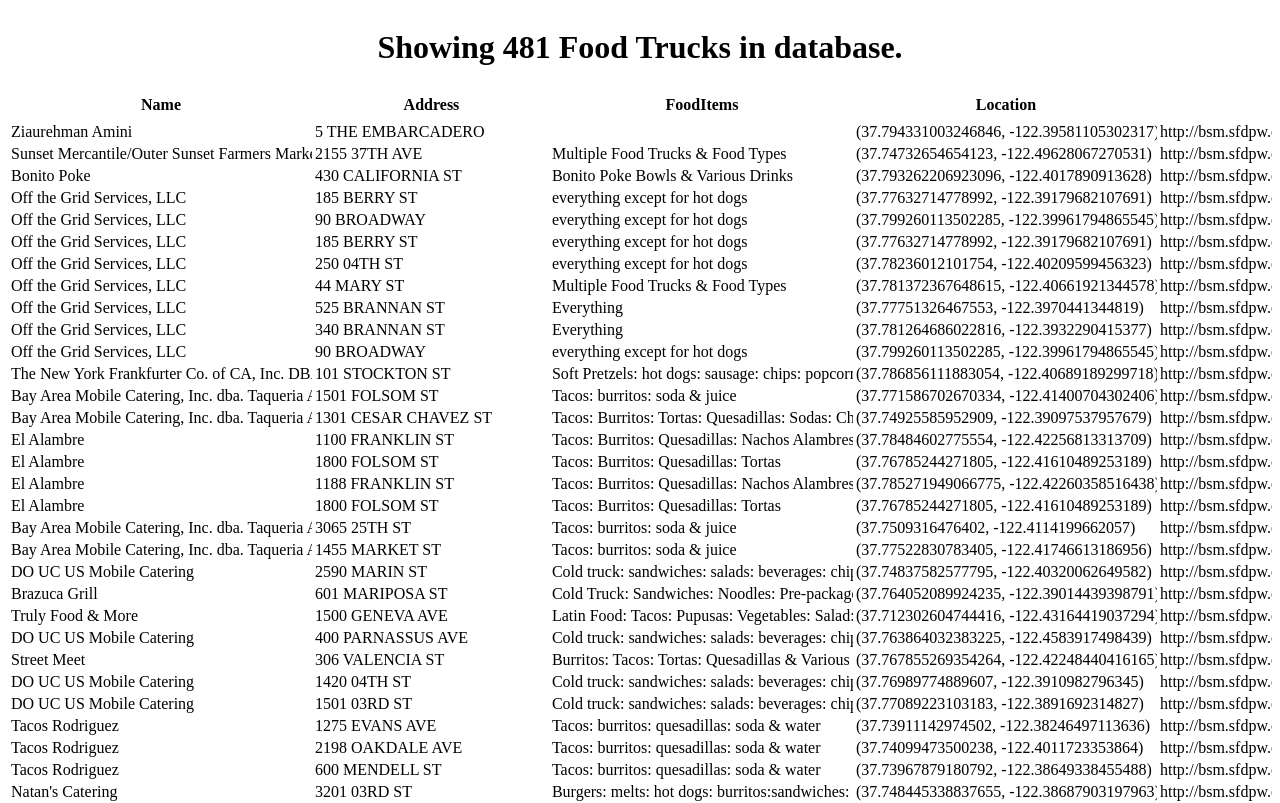
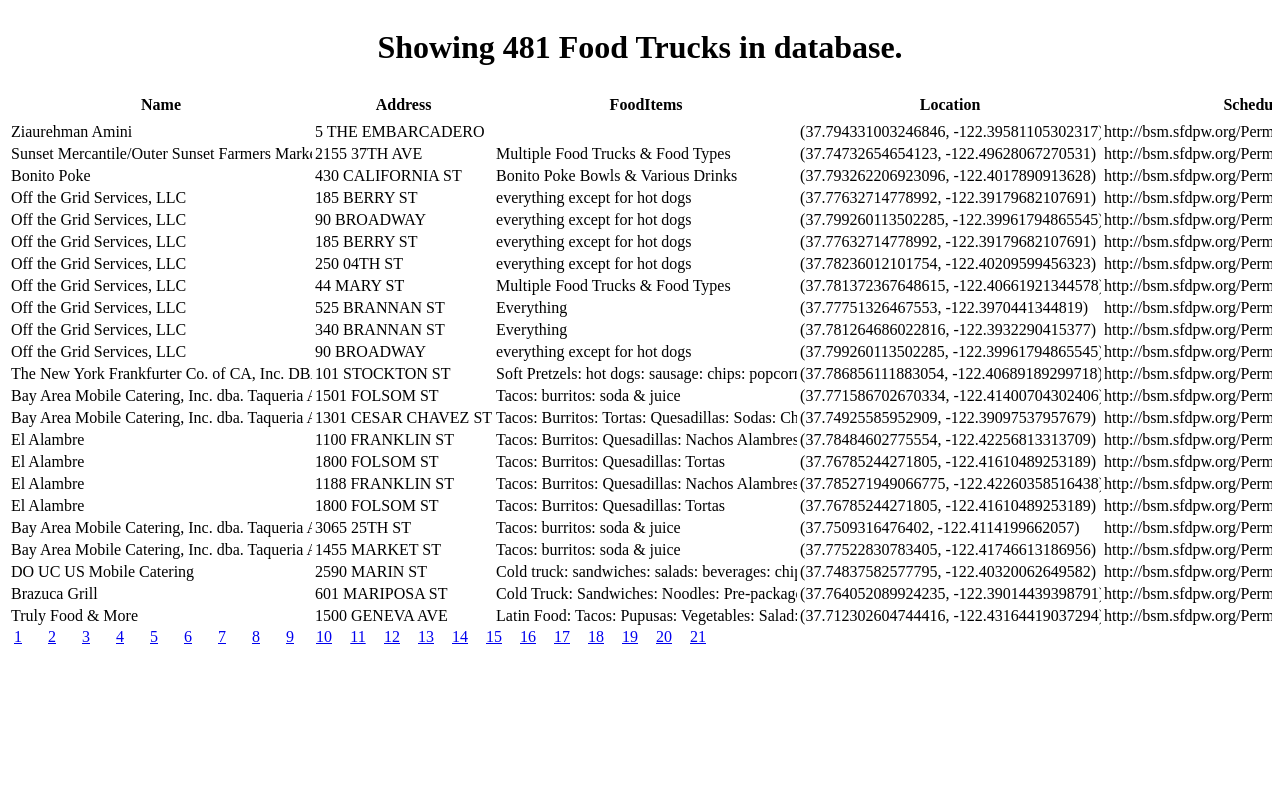
Before and after one commit to SincerelyBrittany/FreeformAssignment-FoodTrucks, a React (Create React App) app: page / in a window 1280 px wide. Shown: the top 803 px of the page. Built offline with nearby package versions, Linux system fonts and the light colour scheme.

Commit message:
adds pagination

```diff
--- a/src/App.js
+++ b/src/App.js
@@ -1,18 +1,19 @@
 import React, { useState, useEffect } from "react";
 import Data from "./data/Mobile_Food_Facility_Permit.csv";
 import Papa from "papaparse";
+import { paginate } from "./utils/paginate";
+import Pagination from "./components/pagination";
+
 import {
   Container,
   Table,
   Thead,
   Tbody,
-  Tfoot,
   Tr,
   Th,
   Td,
   Flex,
   Box,
-  HStack,
   TableCaption,
   TableContainer,
 } from "@chakra-ui/react";
@@ -20,6 +21,8 @@
 function App() {
   const [isDataLoading, setDataLoading] = React.useState(false);
   const [data, setData] = useState([]);
+  const [pageSize, setPageSize] = React.useState(23);
+  const [currentPage, setcurrentPage] = React.useState(1);
 
   const fetchData = async () => {
     const response = await fetch(Data);
@@ -40,16 +43,33 @@
     fetchData();
   }, []);
 
-  console.log(data);
+  const handlePageChange = (pageNum) => {
+    setcurrentPage(pageNum);
+  };
+
+  const filtered = data;
+
+  if (data && data.length === 0) return <p> There are no data </p>;
+
+  const paginatedTrucks = paginate(data, currentPage, pageSize);
+
   return (
     <div className="App">
       {isDataLoading ? (
         <h1> loading </h1>
       ) : (
-        <Container maxW="1xl" bg="blue.600" centerContent>
+        <Container maxW="2xl" bg="blue.600" centerContent>
           <h1> Showing {data.length} Food Trucks in database.</h1>
           <TableContainer>
-            <Table variant="simple" overflow="scroll" size="sm" maxWidth="1">
+            <Table variant="simple" overflow="scroll" size="sm" maxWidth="10">
+              <TableCaption>
+                <Pagination
+                  itemsCount={filtered.length}
+                  pageSize={pageSize}
+                  onPageChange={handlePageChange}
+                  currentPage={currentPage}
+                />
+              </TableCaption>
               <Thead>
                 <Tr
                   style={{
@@ -65,8 +85,8 @@
                 </Tr>
               </Thead>
               <Tbody>
-                {data.length !== 0 &&
-                  data.map((row, index) => (
+                {paginatedTrucks.length !== 0 &&
+                  paginatedTrucks.map((row, index) => (
                     <Tr>
                       <Td overflow="scroll" size="md" maxWidth="300px">
                         {row.Applicant}
@@ -92,7 +112,6 @@
             </Table>
           </TableContainer>
         </Container>
-        // </Flex>
       )}
     </div>
   );
--- /dev/null
+++ b/src/components/pagination.jsx
@@ -0,0 +1,54 @@
+import React from "react";
+import _ from "lodash"; // optimized underscore library
+import PropTypes from "prop-types";
+import { Stack, HStack, VStack, Box } from "@chakra-ui/react";
+
+const anchorStyle = { cursor: "pointer", boxShadow: "none" };
+
+const Pagination = ({ itemsCount, pageSize, currentPage, onPageChange }) => {
+  // calculate required pagination numbers
+  const pagesCount = Math.ceil(itemsCount / pageSize);
+  // if pagesCount equals 1 don't show pagination
+  if (pagesCount === 1) return null;
+  // create an array of required pagination numbers using lodash
+  const pages = _.range(1, pagesCount + 1);
+
+  return (
+    <Stack direction={["row", "row"]} spacing="14px" centerContent>
+      {pages.map((page) => {
+        return (
+          <Box
+            centerContent
+            w="20px"
+            h="20px"
+            // bg="grey"
+            color="black"
+            key={page}
+            className={page !== currentPage ? "page-item" : "page-item active"}
+          >
+            <a
+              className="page-link"
+              style={anchorStyle}
+              href="/#"
+              onClick={(event) => {
+                onPageChange(page);
+                event.preventDefault();
+              }}
+            >
+              {page}
+            </a>
+          </Box>
+        );
+      })}
+    </Stack>
+  );
+};
+
+Pagination.propTypes = {
+  itemsCount: PropTypes.number.isRequired,
+  pageSize: PropTypes.number.isRequired,
+  currentPage: PropTypes.number.isRequired,
+  onPageChange: PropTypes.func.isRequired,
+};
+
+export default Pagination;
--- /dev/null
+++ b/src/utils/paginate.js
@@ -0,0 +1,22 @@
+import _ from "lodash";
+
+export function paginate(items, currentPage, pageSize) {
+  // calculate array start index to begin slicing from
+  const startIndex = (currentPage - 1) * pageSize;
+  // convert items array to a lodash wrapper
+  return (
+    _(items)
+      // slice items array starting from startIndex number
+      .slice(startIndex)
+      // grab always 4 items from the array
+      .take(pageSize)
+      // convert again to regular array
+      .value()
+  );
+}
+
+// It basically reads "For the given items, extract pageSize number of elements starting from startIndex"
+
+// .slice with one argument returns an array from the given index to the end.
+// .take extracts the given number of elements from the array.
+// .value() returns the output of applying preceding operation.
```
